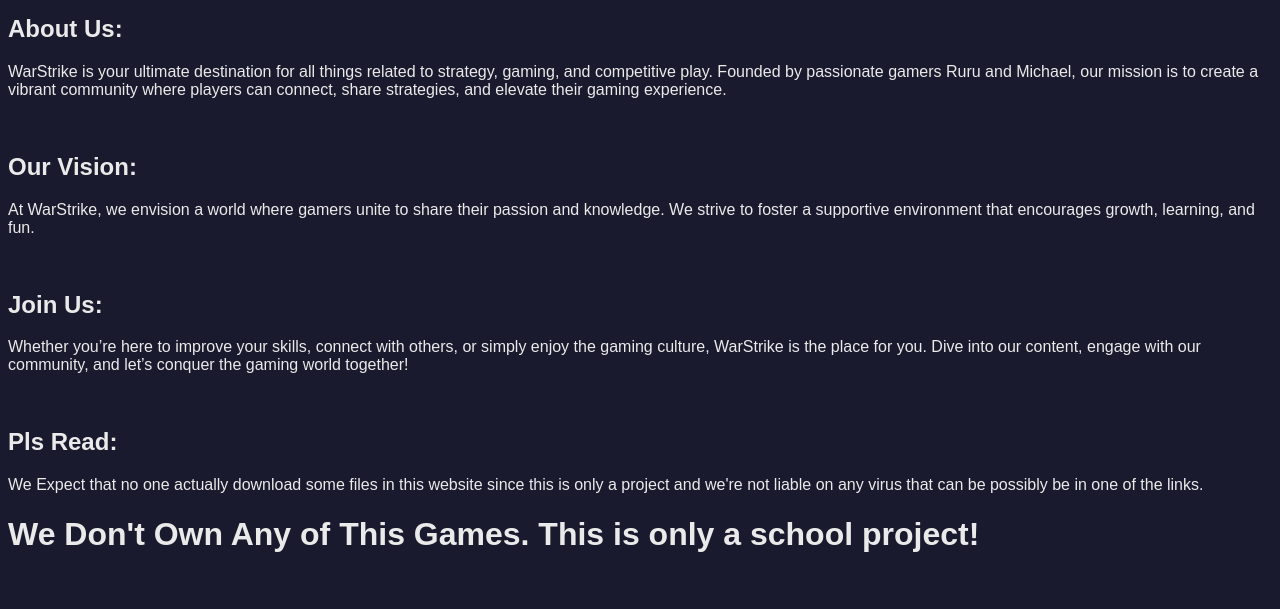
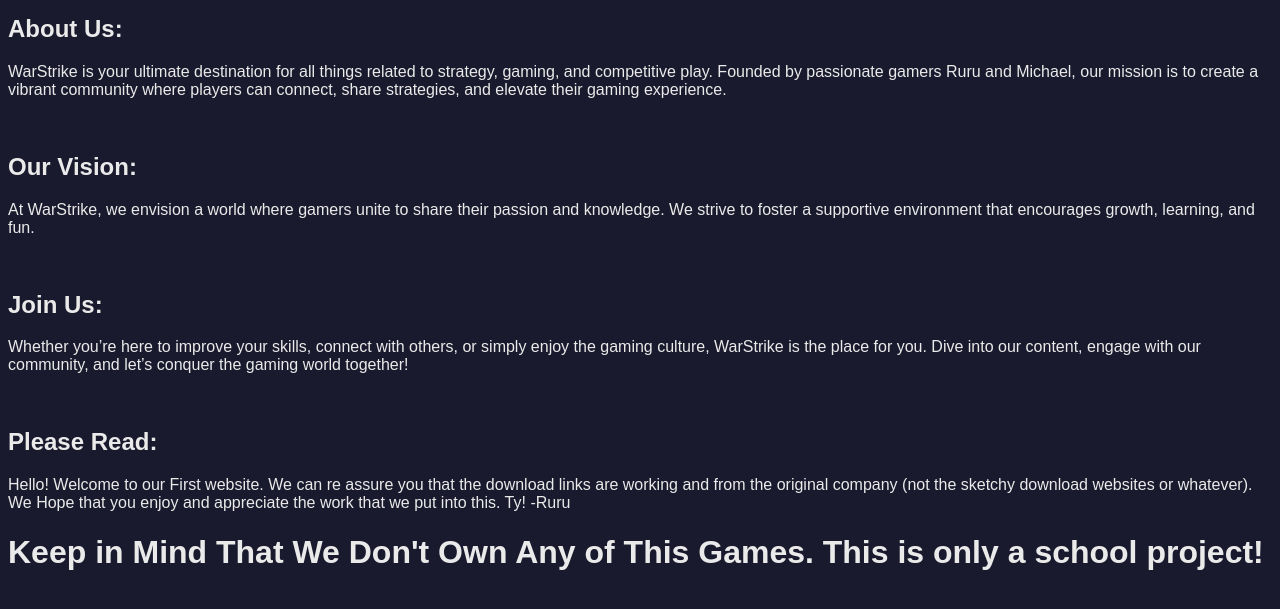
Before and after one commit to L3nn0x1/GameStrike-Page, a plain HTML site: page info.html in a window 1280 px wide. Shown: the part 67-676 px from the top of the page. Drawn offline with Linux system fonts and the light colour scheme.

Commit message:
Update info.html

```diff
--- a/info.html
+++ b/info.html
@@ -28,8 +28,8 @@
     <h2>Join Us:</h2>
     <p>Whether you’re here to improve your skills, connect with others, or simply enjoy the gaming culture, WarStrike is the place for you. Dive into our content, engage with our community, and let’s conquer the gaming world together!</p>
    <br>
-    <h2>Pls Read:</h2>
-    <p>We Expect that no one actually download some files in this website since this is only a project and we're not liable on any virus that can be possibly be in one of the links.</p>
-<h1> We Don't Own Any of This Games. This is only a school project!</h1>
+    <h2>Please Read:</h2>
+    <p>Hello! Welcome to our First website. We can re assure you that the download links are working and from the original company (not the sketchy download websites or whatever). We Hope that you enjoy and appreciate the work that we put into this. Ty! -Ruru</p>
+<h1>Keep in Mind That We Don't Own Any of This Games. This is only a school project!</h1>
 </body>
 </html>
```
